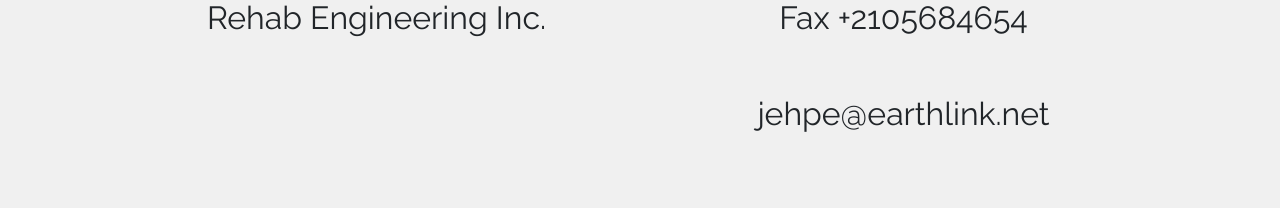
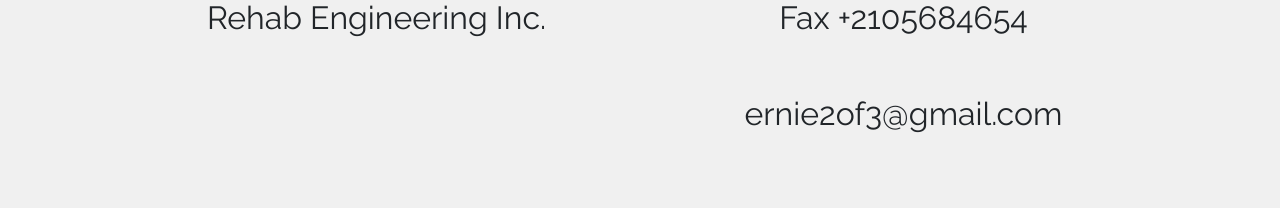
Before and after one commit to jhernandez89/rehabEngineering, an Angular app: page /contact in a window 1280 px wide. Shown: the part 696-904 px from the top of the page. Built offline with nearby package versions, Linux system fonts and the light colour scheme; what ng-scrollreveal would draw is missing.

Commit message:
changed email address

```diff
--- a/src/app/contact/contact.component.html
+++ b/src/app/contact/contact.component.html
@@ -13,7 +13,7 @@
     <div class="col-md-6 text-center">
       <h2>+2107443874</h2>
       <h2>Fax +2105684654</h2>
-      <h2>jehpe@earthlink.net</h2>
+      <h2>ernie2of3@gmail.com</h2>
     </div>
   </div>
 </div>
```
